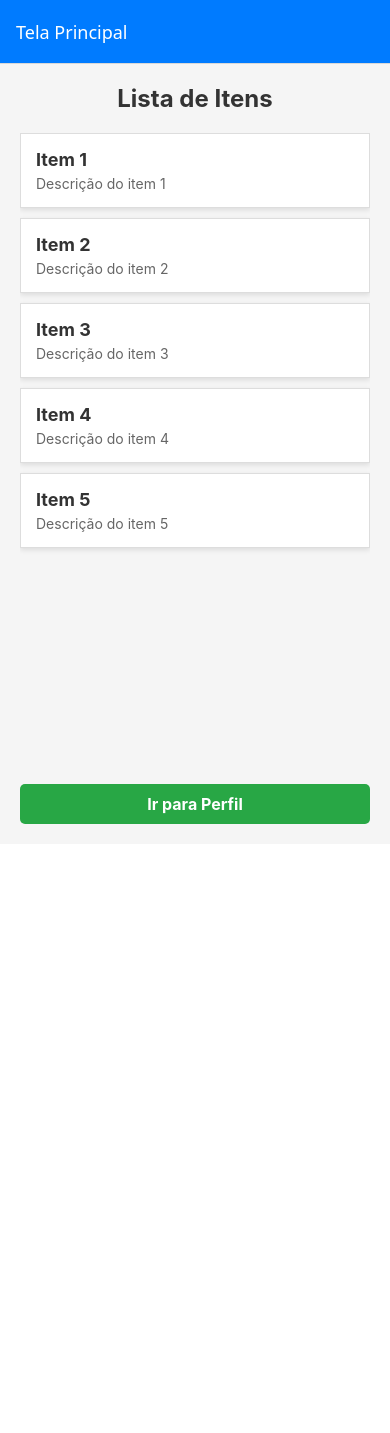
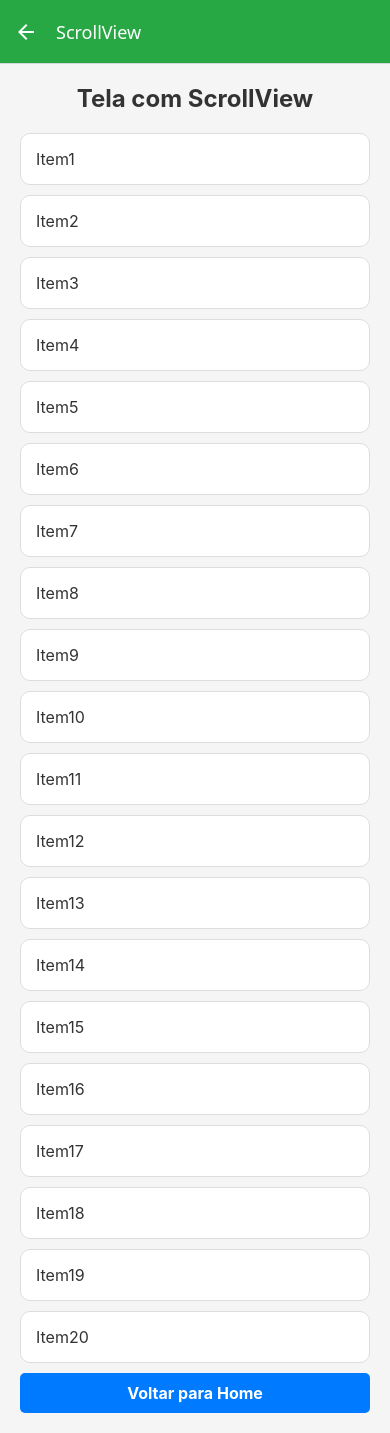
Before and after one commit to stellastachoviak/bomba-relogio, a React Native app: screen /Scroll in a window 390 px wide. Before the commit the page ends 844 px from the top, so only its background shows below. Built offline with nearby package versions, Linux system fonts and the light colour scheme.

Commit message:
Scrollapp1

```diff
--- a/App.tsx
+++ b/App.tsx
@@ -3,6 +3,7 @@ import { createStackNavigator } from "@react-navigation/stack";
 import HomeScreen from "./screens/HomeScreen";
 import DetailsScreen from "./screens/DetailsScreen";
 import ProfileScreen from "./screens/ProfileScreen";
+import ScrollScreen from "./screens/ScrollScreen";
 
 const Stack = createStackNavigator();
 
@@ -10,20 +11,29 @@ export default function App(){
   return(
     <NavigationContainer>
       <Stack.Navigator initialRouteName="Home">
-        <Stack.Screen name="Home"
+        <Stack.Screen
+        name="Home"
         component={HomeScreen}
-        options={{title: 'Tela Principal',headerStyle:{backgroundColor:'#007bff'},
-      headerTintColor:'#fff'}}
+        options={{title: 'Tela Principal',headerStyle:{
+        backgroundColor:'#007bff'},headerTintColor:'#fff'}}
         />
-        <Stack.Screen name="Details"
+        <Stack.Screen
+        name="Details"
         component={DetailsScreen}
-        options={{title: 'Detalhes',headerStyle:{backgroundColor:'#dc3545'},
-      headerTintColor:'#fff'}}
+        options={{title: 'Detalhes',headerStyle:{
+        backgroundColor:'#dc3545'},headerTintColor:'#fff'}}
         />
-        <Stack.Screen name="Profile"
+        <Stack.Screen
+        name="Profile"
         component={ProfileScreen}
-        options={{title: 'Meu Perfil',headerStyle:{backgroundColor:'#28a745'},
-      headerTintColor:'#fff'}}
+        options={{title: 'Meu Perfil',headerStyle:{
+        backgroundColor:'#28a745'},headerTintColor:'#fff'}}
+        />
+        <Stack.Screen
+        name="Scroll"
+        component={ScrollScreen}
+        options={{title: 'ScrollView',headerStyle:{
+        backgroundColor:'#28a745'},headerTintColor:'#fff'}}
         />
       </Stack.Navigator>
     </NavigationContainer>
--- a/screens/ProfileScreen.tsx
+++ b/screens/ProfileScreen.tsx
@@ -16,6 +16,12 @@ export default function ProfileScreen({ navigation }:any) {
             onPress={()=> navigation.navigate('Details',{mensagem:'Olá do Perfil'})}
             >
                 <Text style ={styles.buttonText}>Ir para Detalhes</Text>
+            </TouchableOpacity>
+            <TouchableOpacity
+            style={[styles.button,{backgroundColor:'#007bff'}]}
+            onPress={()=> navigation.navigate('Scroll')}
+            >
+                <Text style ={styles.buttonText}>Ir para ScrollView</Text>
             </TouchableOpacity>
         </View>
     )
@@ -40,6 +46,7 @@ const styles= StyleSheet.create({
         paddingVertical:10,
         paddingHorizontal:20,
         borderRadius:5,
+        marginBottom:10,
     },
     buttonText:{
         color:'#fff',
--- a/screens/ScroolScreen.tsx
+++ b/screens/ScrollScreen.tsx
@@ -38,40 +38,29 @@ const styles= StyleSheet.create({
     scrollContainer:{
         flex:1,
     },
-    // FALTA COMPLETAR ESSE CSS, ELE ESTÁ NO SLIDE 12 DO REACT NATIVE 05!!!
     item:{
         backgroundColor:'#fff',
         padding:15,
         borderRadius:10,
         marginBottom:10,
+        borderWidth:1,
+        borderColor:'#ddd'
 
-    }
-    itemTitle:{
-        fontSize:20,
-        fontWeight:'bold',
+    },
+    itemText:{
+        fontSize:16,
         color:'#333',
-        marginBottom:10,
-    },
-    itemDescription:{
-        fontSize:16,
-        color:'#666',
-        marginBottom:20,
-        textAlign:'center',
     },
     button:{
-        backgroundColor:'#dc3545',
+        backgroundColor:'#007bff',
         paddingVertical:10,
         paddingHorizontal:20,
         borderRadius:5,
+        alignItems:'center',
     },
     buttonText:{
         color:'#fff',
         fontSize:16,
         fontWeight:'bold',
     },
-    message: {
-        fontSize:18,
-        color:'#333',
-        marginBottom:20,
-    },
 })
```
